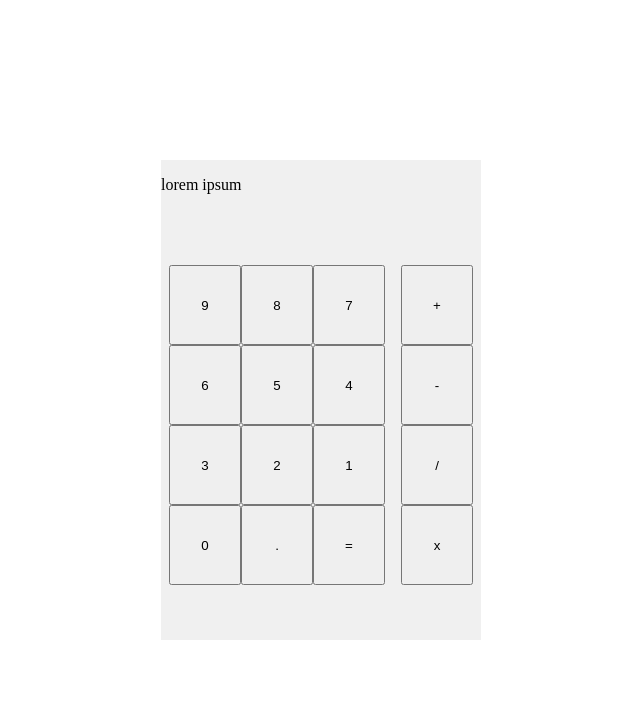
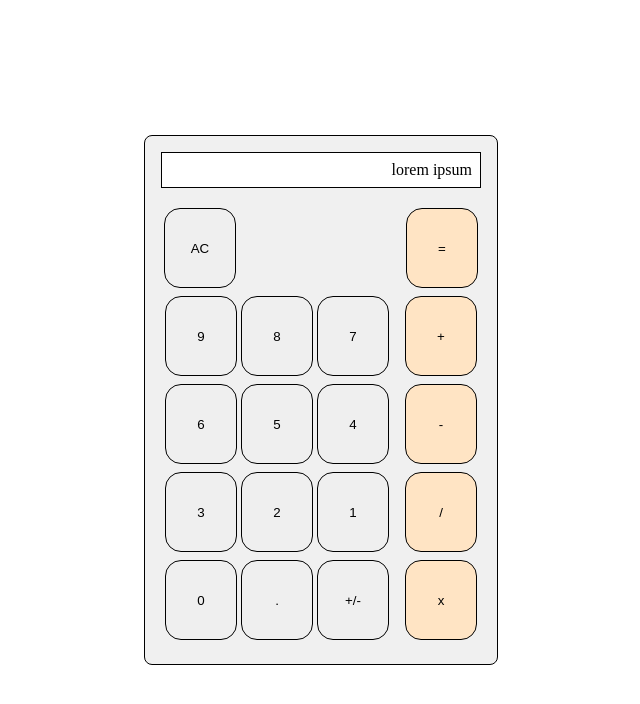
Before and after one commit to keitharwil/calculator-app, a plain HTML site: page index.html in a window 1280 px wide. Shown: the whole page, without its empty margins (319-959 px from the left). Drawn offline with Linux system fonts and the light colour scheme.

Commit message:
Adding buttons and handling

```diff
--- a/index.html
+++ b/index.html
@@ -12,35 +12,39 @@
         <p class="calculator-display">
             lorem ipsum
         </p>
+        <div class="calculator-functions extra">
+            <button id="clear-button">AC</button>
+            <button class="operation-buttons">=</button>
+        </div>
         <div class="calculator-functions">
             <div class="calculator-digits">
                 <div class="calculator-digits-row">
-                    <button>9</button>
-                    <button>8</button>
-                    <button>7</button>
+                    <button class="calculator-number" id="9">9</button>
+                    <button class="calculator-number" id="8">8</button>
+                    <button class="calculator-number" id="7">7</button>
                 </div>
                 <div class="calculator-digits-row">
-                    <button>6</button>
-                    <button>5</button>
-                    <button>4</button>
+                    <button class="calculator-number" id="6">6</button>
+                    <button class="calculator-number" id="5">5</button>
+                    <button class="calculator-number" id="4">4</button>
                 </div>
                 <div class="calculator-digits-row">
-                    <button>3</button>
-                    <button>2</button>
-                    <button>1</button>
+                    <button class="calculator-number" id="3">3</button>
+                    <button class="calculator-number" id="2">2</button>
+                    <button class="calculator-number" id="1">1</button>
                 </div>
                 <div class="calculator-digits-row">
-                    <button>0</button>
+                    <button class="calculator-number" id="0">0</button>
                     <button>.</button>
-                    <button>=</button>
+                    <button> +/- </button>
 
                 </div>
             </div>
             <div class="calculator-operations">
-                <button>+</button>
-                <button>-</button>
-                <button>/</button>
-                <button>x</button>
+                <button class="operation-buttons">+</button>
+                <button class="operation-buttons">-</button>
+                <button class="operation-buttons">/</button>
+                <button class="operation-buttons">x</button>
             </div>
         </div>
     </div>
--- a/script.js
+++ b/script.js
@@ -1,3 +1,13 @@
+const calculatorOperation = document.querySelectorAll('.operation-buttons');
+const calculatorNumber = document.querySelectorAll(".calculator-number")
+
+console.log(calculatorNumber)
+console.log(calculatorOperation)
+
+calculatorNumber.forEach(button => button.addEventListener('click', (handleButton) => {
+    let button = button.target;
+}));
+
 const operate = (a, b, operator) => {
     switch (operator) {
         case '+':
@@ -15,7 +25,6 @@ const operate = (a, b, operator) => {
         default:
             "Invalid operation"
     };
-};
 
     const add = (a, b) => {
         return a + b
@@ -32,3 +41,5 @@ const multiply = (a, b) => {
     const divide = (a, b) => {
         return a / b
     };
+
+};
--- a/styles.css
+++ b/styles.css
@@ -13,25 +13,41 @@ button {
     padding: 20px;
     width: 72px;
     height: 80px;
+    margin: 4px 0;
+    cursor: pointer;
+    border: black solid 1px;
+    border-radius: 16px;
+}
+
+.operation-buttons {
+    background-color: bisque;
 }
 
 .calculator-body {
     display: flex;
+    background-color: #f0f0f0;
     flex-direction: column;
-    width: 20rem;
-    height: 30rem;
-    background-color: #f0f0f0;
+    border: solid black 1px;
+    border-radius: 8px;
+    width: 22rem;
+    height: 33rem;
 }
 .calculator-functions{
     display: flex;
-    flex: 1;
     justify-content: center;
     align-items: center;
     gap: 16px;
 }
 
+.calculator-functions.extra {
+    display: flex;
+    justify-content: space-between;
+    margin: 0 19px 0;
+}
+
 .calculator-digits-row {
     display: flex;
+    gap: 4px;
 }
 
 .calculator-operations {
@@ -41,5 +57,10 @@ button {
 
 .calculator-display {
     display: flex;
+    justify-content: flex-end;
+    padding: 8px;
+    border: black solid 1px;
+    background-color: white;
+    margin: 16px 16px;
     flex: 0;
 }
```
Lines whose indentation alone changed are shown as unchanged.
